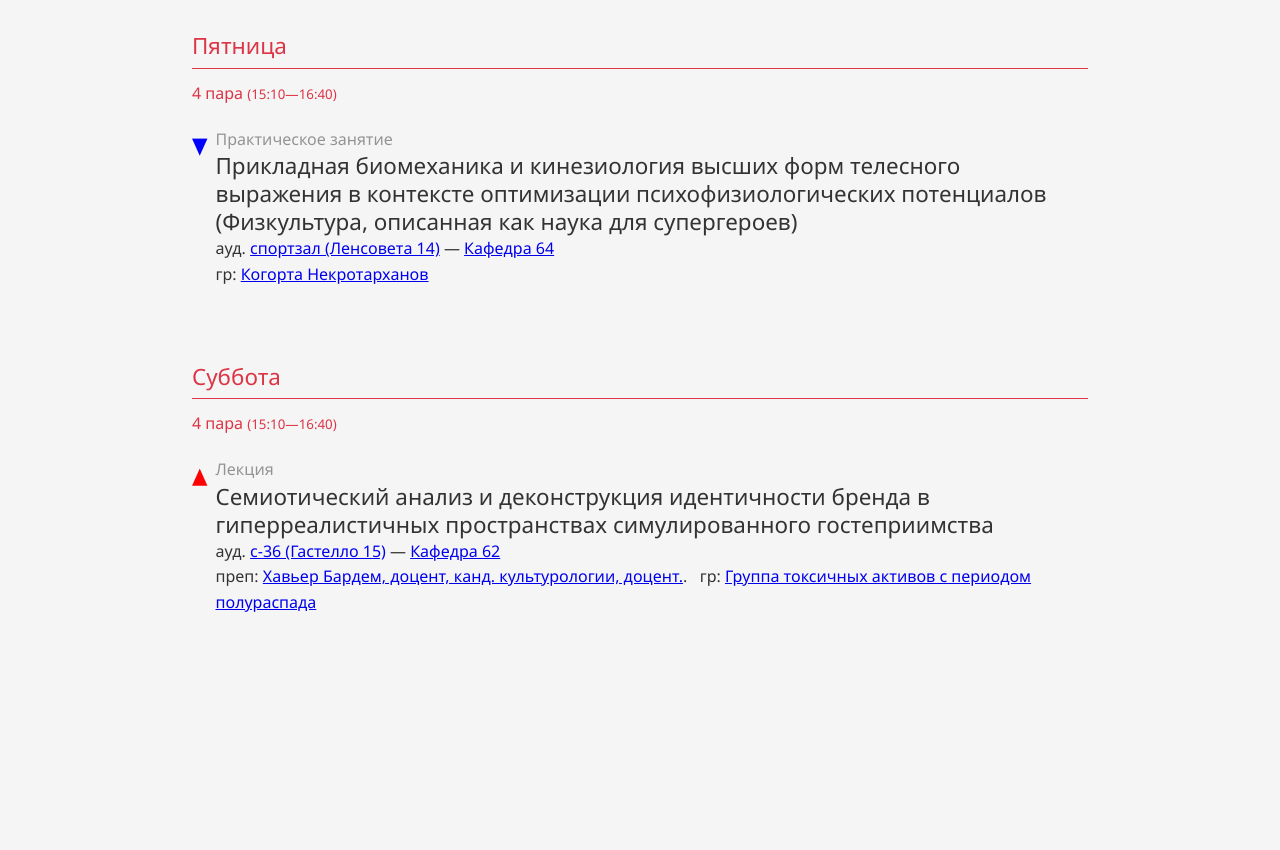
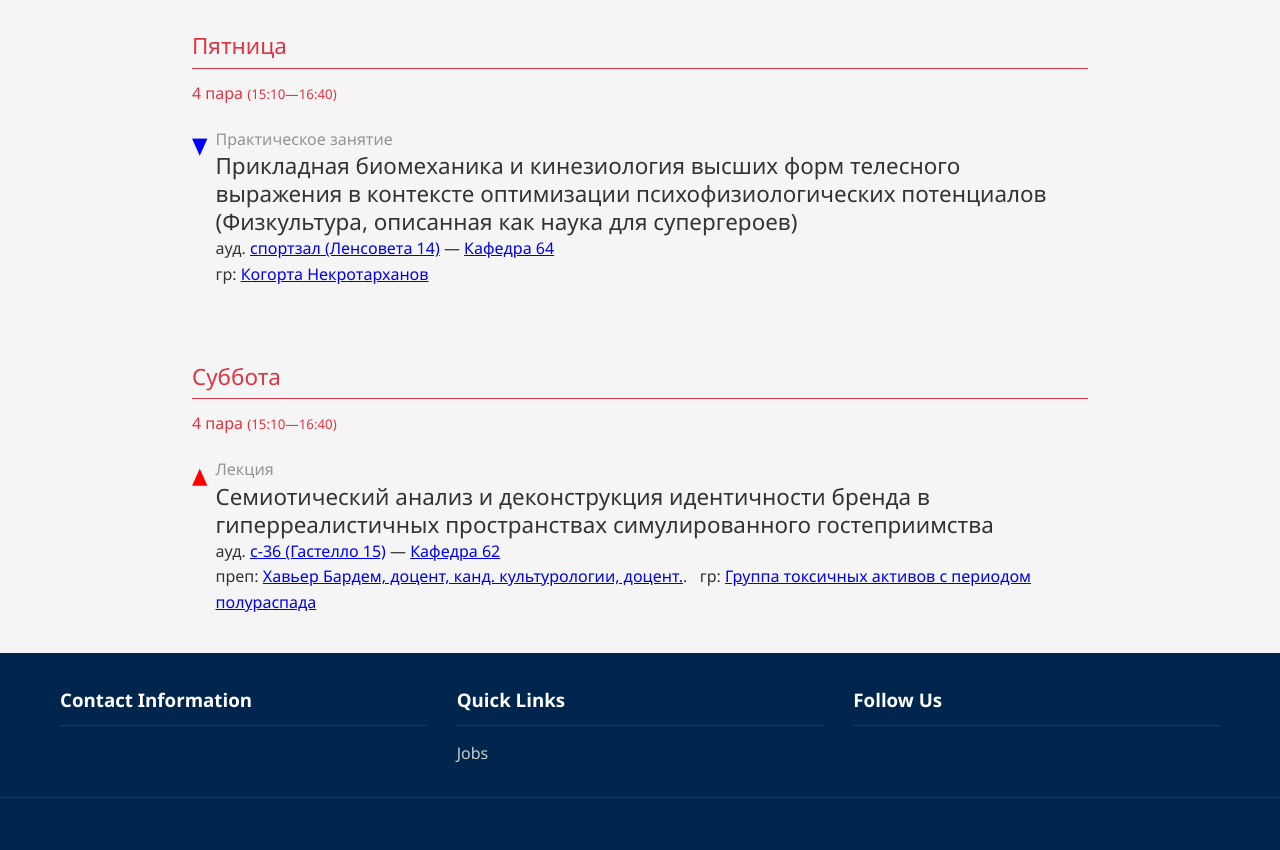
Before and after one commit to spb-guap/spb-guap.github.io, a website with bundled scripts: page rasp/index.html in a window 1280 px wide. Shown: the part 1054-1904 px from the top of the page. Before the commit the page ends 1677 px from the top, so only its background shows below. Built offline with nearby package versions, Linux system fonts and the light colour scheme.

Commit message:
[Feat] Add footer

```diff
--- a/js/page/enumerations/renderRasp.js
+++ b/js/page/enumerations/renderRasp.js
@@ -8,7 +8,7 @@ const loader = useLoader();
 
 export function renderRasp()
 {
-    useModalOnAhrefsExceptFor(['rasp-logo-a', 'gayshit-lnk'], true);
+    useModalOnAhrefsExceptFor(['rasp-logo-a', 'gayshit-lnk', 'lnk-a-jobs'], true);
 
     useModalWithContentOn('.btn-new-search',
         '<p class="modal-window__captcha-title"> Выберите все фото с резисторами на 220 Ω </p>' +
@@ -33,6 +33,8 @@ export function renderRasp()
             () => { showPopupWithImage(wrapImageStringIntoContainer('<img class="modal-window__image-adjusted" src="/img/rofls/reestr.jpg"/>')) }
         )
     , 350 );
+
+    useModalWithContentOn('.lnk-a-jobs', '<p class="text-centered">Эй парень, в приемку не хочешь устроиться?</p><img class="modal-content__image" src="/img/content/application-comission.jpg"/>')
 }
 
 function getTodayString() {
--- a/rasp/index.html
+++ b/rasp/index.html
@@ -131,6 +131,37 @@
                 </div>
             </div>
         </div>
+        <!-- Footer -->
+        <footer class="footer">
+            <div class="footer-container">
+                <!-- Contact Section -->
+                <div class="footer-section">
+                    <h3>Contact Information</h3>
+                    <!-- Contact details would go here -->
+                </div>
+
+                <!-- Links Section -->
+                <div class="footer-section">
+                    <h3>Quick Links</h3>
+                    <ul class="footer-links">
+                        <!-- <li><a href="#">Privacy Policy</a></li>
+                        <li><a href="#">Accessibility</a></li> -->
+                        <li><a class="lnk-a-jobs" href="#">Jobs</a></li>
+                    </ul>
+                </div>
+
+                <!-- Social Media Section -->
+                <div class="footer-section">
+                    <h3>Follow Us</h3>
+                    <!-- Social media links would go here -->
+                </div>
+            </div>
+
+            <!-- Copyright Notice -->
+            <div class="copyright">
+                <!-- Copyright information would go here -->
+            </div>
+        </footer>
     </div>
      <script src="./../js/site.js" type="module"></script>
 </body>
```
